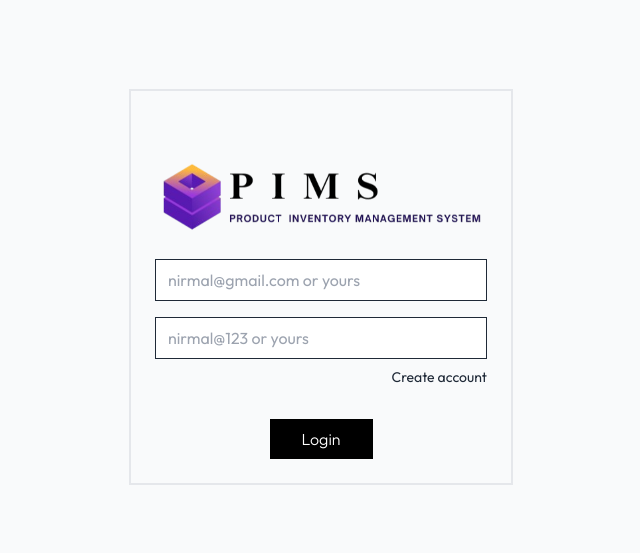
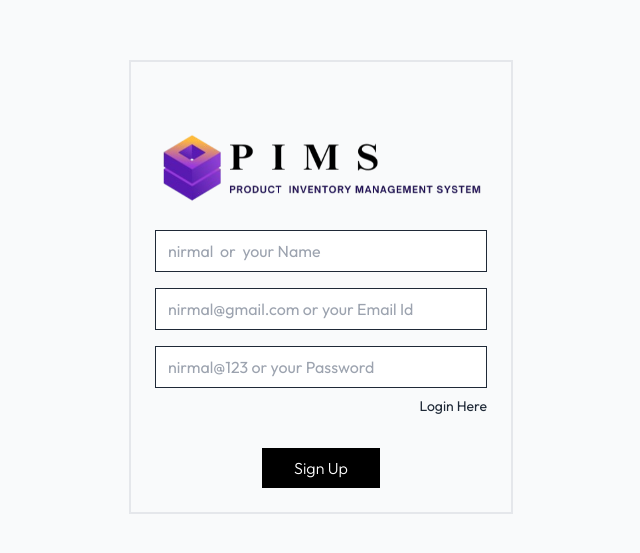
Before and after one commit to nirmal-coder/product-inventory-system-frontend, a React (Vite) app: page / in a window 1280 px wide. Shown: the part 141-694 px from the top of the page, without its empty margins (319-959 px from the left). Built offline with nearby package versions, Linux system fonts and the light colour scheme; no server answers.

Commit message:
signup page

```diff
--- a/src/components/Signup.jsx
+++ b/src/components/Signup.jsx
@@ -6,7 +6,7 @@ import { replace, useNavigate } from "react-router-dom";
 import { assets } from "../assets/assets";
 
 const Signup = ({ setToken }) => {
-  const [currentState, setCurrentState] = useState("Login");
+  const [currentState, setCurrentState] = useState("Sign up");
   const [emailId, setEmailId] = useState("");
   const [password, setPassword] = useState("");
   const [username, setUsername] = useState("");
@@ -77,7 +77,7 @@ const Signup = ({ setToken }) => {
           <input
             type="text"
             className="w-full px-3 py-2 border border-gray-800"
-            placeholder="nirmal"
+            placeholder="nirmal  or  your Name"
             required
             value={username}
             onChange={(e) => setUsername(e.target.value)}
@@ -86,7 +86,7 @@ const Signup = ({ setToken }) => {
         <input
           type="email"
           className="w-full px-3 py-2 border border-gray-800"
-          placeholder="nirmal@gmail.com or yours"
+          placeholder="nirmal@gmail.com or your Email Id"
           required
           value={emailId}
           onChange={(e) => setEmailId(e.target.value)}
@@ -94,7 +94,7 @@ const Signup = ({ setToken }) => {
         <input
           type="password"
           className="w-full px-3 py-2 border border-gray-800"
-          placeholder="nirmal@123 or yours"
+          placeholder="nirmal@123 or your Password"
           required
           value={password}
           onChange={(e) => setPassword(e.target.value)}
```
